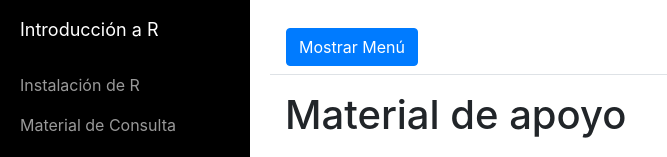
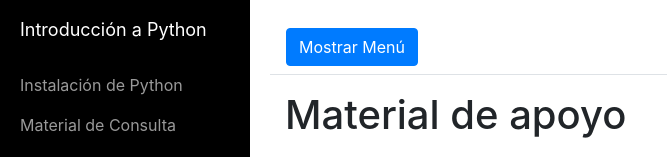
Before and after one commit to daandrader/curso-python, a website: page books.html in a window 1280 px wide. Shown: the top 157 px of the page, without its empty margins (0-667 px from the left). Drawn offline with Linux system fonts and the light colour scheme.

Commit message:
Add files via upload

```diff
--- a/books.html
+++ b/books.html
@@ -28,11 +28,11 @@
         <ul class="sidebar-nav">
             <li class="sidebar-brand">
                 <a href="index.html">
-                      Introducción a R
+                    Introducción a Python
                 </a>
             </li>
             <li>
-                  <a href="install.html">Instalación de R</a>
+                <a href="install.html">Instalación de Python</a>
             </li>
             <li>
                 <a href="books.html">Material de Consulta</a>
```
Also changed, not shown: credits.html (+2 -2 lines), index.html (+2 -2 lines), install.html (+2 -2 lines), sesion1.html (+2 -2 lines), sesion2.html (+2 -2 lines), sesion3.html (+2 -2 lines), sesion4.html (+2 -2 lines), sesion5.html (+2 -2 lines). Lines whose indentation alone changed are shown as unchanged.
